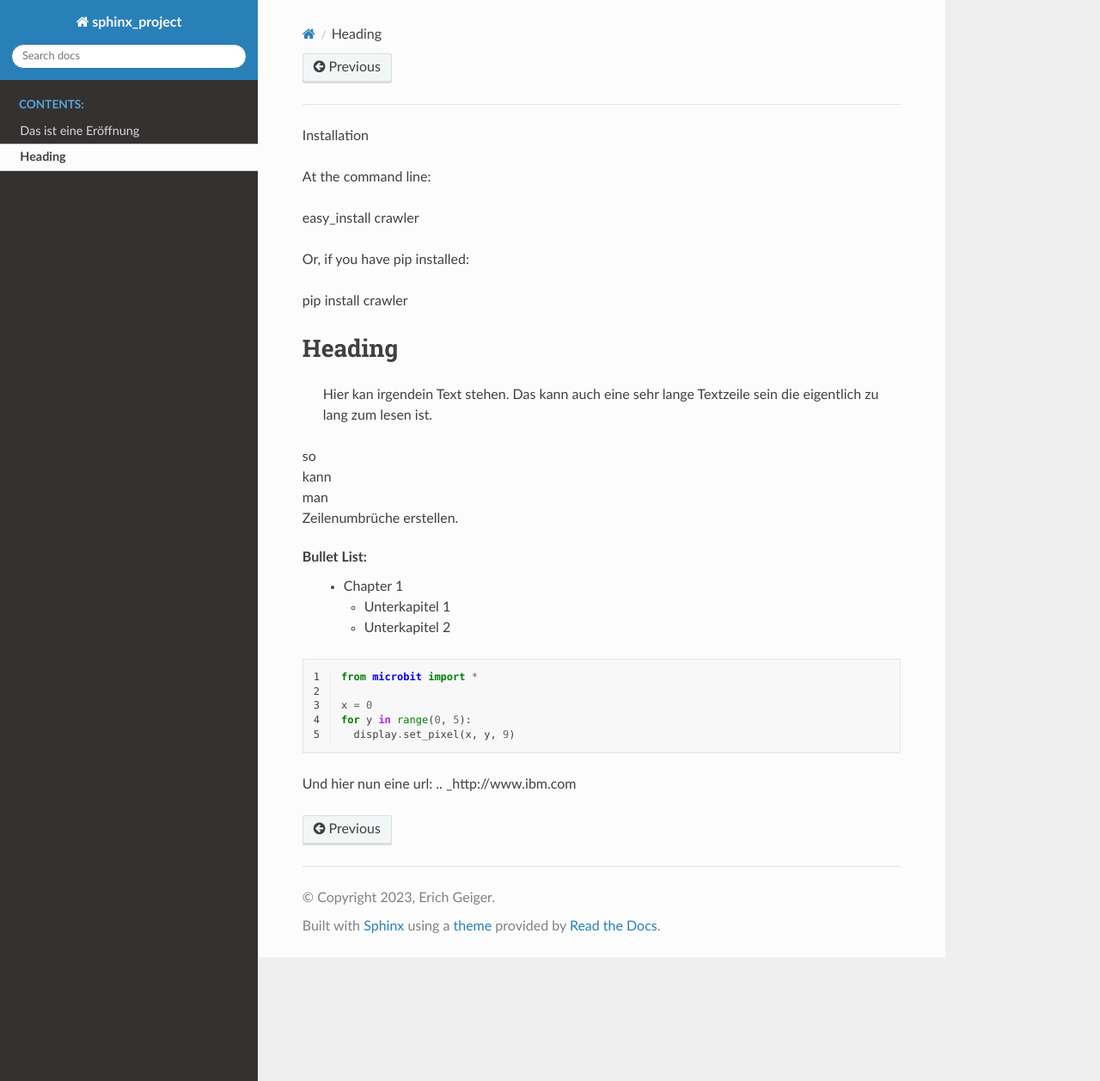
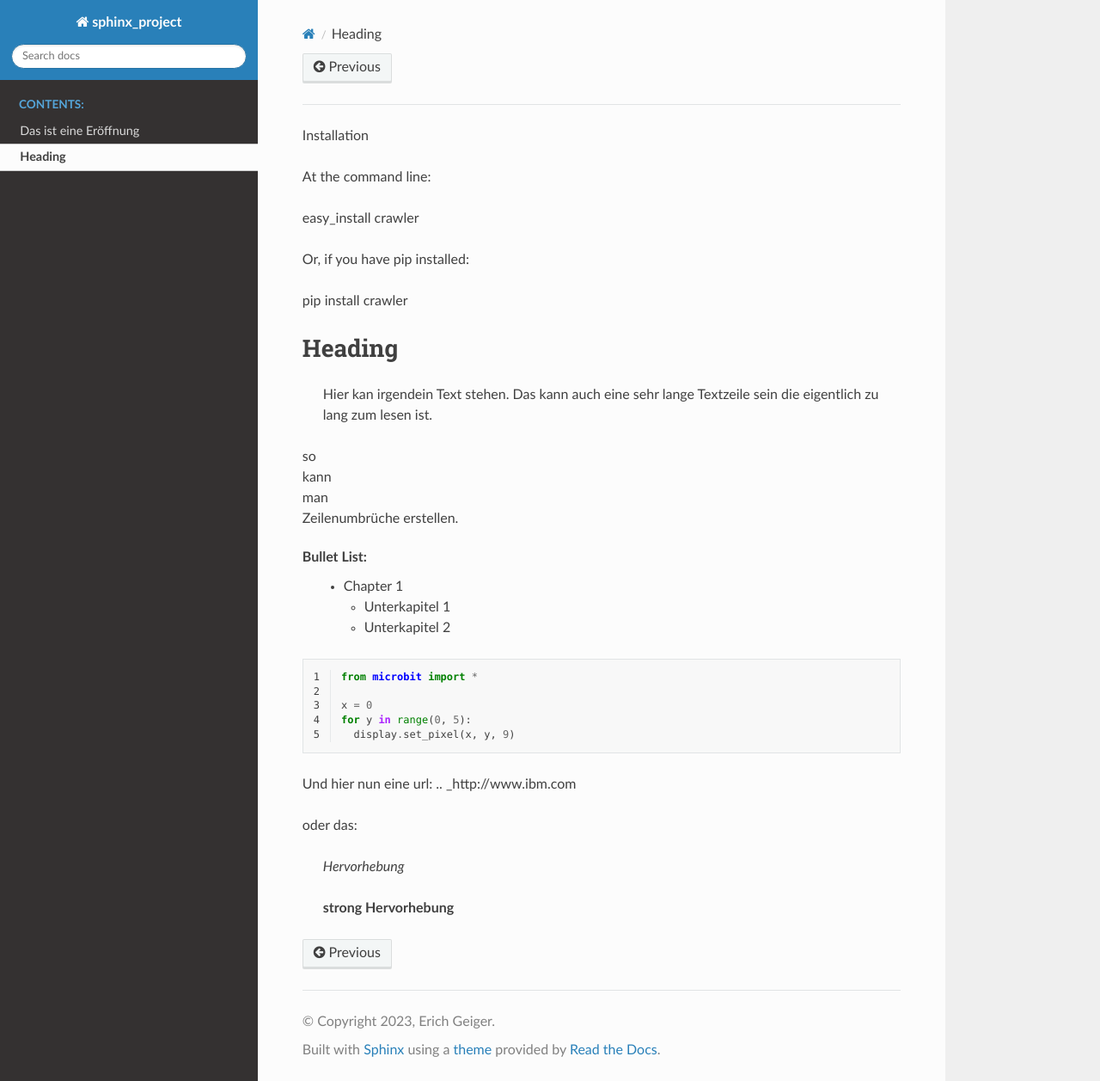
Before and after one commit to ergg/sphinx_project, a Sphinx documentation site: the page built from docs/my_text.rst, in a window 1280 px wide and 1257 px high. Shown: the whole window at 86% size. Built offline with Sphinx 7.4.7 and the Read the Docs theme 2.0.0, drawn with Linux system fonts in a browser that asks for light colours.

Commit message:
New entrys

```diff
--- a/docs/my_text.rst
+++ b/docs/my_text.rst
@@ -41,7 +41,7 @@ Bullet List:
 Und hier nun eine url:
 .. _http://www.ibm.com
 
-.. oder das:
+oder das:
 
    *Hervorhebung*
 
```
